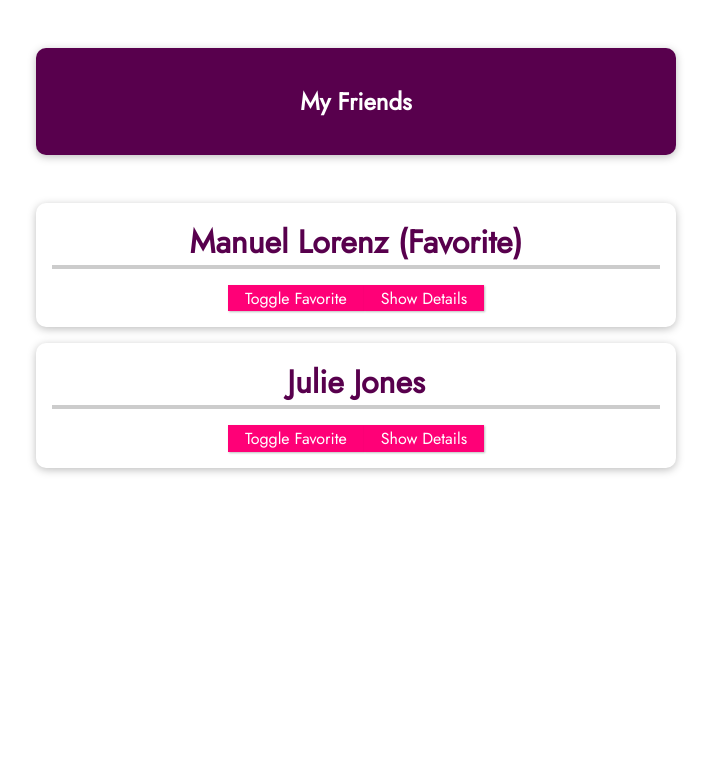
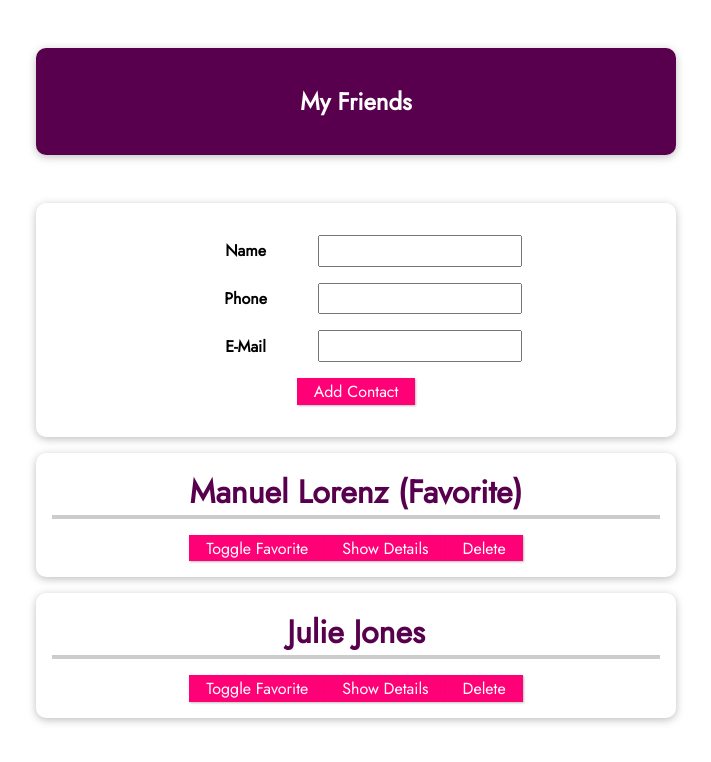
Before and after one commit to 0476a/VueStudy-20230817, a Vue app in the folder vue-cli-01-a-new-vue-project/: page / in a window 1280 px wide. Shown: the top 762 px of the page, without its empty margins (284-995 px from the left). Built offline with nearby package versions, Linux system fonts and the light colour scheme.

Commit message:
2023.09.04(데모 컴포넌트 추가 및 연결하기 더 많은 통신 추가하기 )

```diff
--- a/vue-cli-01-a-new-vue-project/src/App.vue
+++ b/vue-cli-01-a-new-vue-project/src/App.vue
@@ -3,6 +3,7 @@
     <header>
       <h1>My Friends</h1>
     </header>
+    <new-friend @add-contact="addContact"></new-friend>
     <ul>
       <friend-contact
         v-for="friend in friends"
@@ -13,15 +14,14 @@
         :email-address="friend.email"
         :is-favorite="friend.isFavorite"
         @toggle-favorite="toggleFavoriteStatus"
+        @delete="deleteContact"
       ></friend-contact>
     </ul>
   </section>
 </template>
 
 <script>
-import FriendContact from './components/FriendContact.vue';
 export default {
-  components: { FriendContact },
   data() {
     return {
       friends: [
@@ -48,8 +48,21 @@
         friend => friend.id === friendId
       );
       identifiedFriend.isFavorite = !identifiedFriend.isFavorite;
+    },
+    addContact(name, phone, email) {
+      const newFriendContact = {
+        id: new Date().toISOString(),
+        name: name,
+        phone: phone,
+        email: email,
+        isFavorite: false
+      };
+      this.friends.push(newFriendContact);
+    },
+    deleteContact(friendId) {
+      this.friends = this.friends.filter((friend) => friend.id !== friendId);
     }
-  }
+  },
 };
 </script>
 
@@ -86,7 +99,8 @@
   list-style: none;
 }
 
-#app li {
+#app li,
+#app form {
   box-shadow: 0 2px 8px rgba(0, 0, 0, 0.26);
   margin: 1rem auto;
   border-radius: 10px;
@@ -119,4 +133,21 @@
   border-color: #ec3169;
   box-shadow: 1px 1px 4px rgba(0, 0, 0, 0.26);
 }
+
+#app input {
+  font: inherit;
+  padding: 0.15rem;
+}
+
+#app label {
+  font-weight: bold;
+  margin-right: 1rem;
+  width: 7rem;
+  display: inline-block;
+}
+
+#app form div {
+  margin: 1rem 0;
+}
+
 </style>
--- a/vue-cli-01-a-new-vue-project/src/components/FriendContact.vue
+++ b/vue-cli-01-a-new-vue-project/src/components/FriendContact.vue
@@ -13,6 +13,7 @@
         {{ emailAddress }}
       </li>
     </ul>
+    <button type="submit" @click="$emit('delete', id)">Delete</button>
   </li>
 </template>
 
@@ -50,7 +51,7 @@
       // }
     },
   },
-  emits: ['toggle-favorite'],
+  emits: ['toggle-favorite', 'delete'],
   // emits: {
   //   'toggle-favorite': function(id) {
   //     if (id) {
@@ -72,7 +73,7 @@
     },
     toggleFavorite() {
       this.$emit('toggle-favorite', this.id);
-    },
+    }
   }
 };
 
--- /dev/null
+++ b/vue-cli-01-a-new-vue-project/src/components/NewFriend.vue
@@ -0,0 +1,42 @@
+<template>
+  <form @submit.prevent="submitData">
+    <div>
+      <label>Name</label>
+      <input type="text" v-model="enteredName" />
+    </div>
+    <div>
+      <label>Phone</label>
+      <input type="tel" v-model="enteredPhone" />
+    </div>
+    <div>
+      <label>E-Mail</label>
+      <input type="email" v-model="enteredEmail" />
+    </div>
+    <div>
+      <button type="submit">Add Contact</button>
+    </div>
+  </form>
+</template>
+
+<script>
+export default {
+  emits: ['add-contact'],
+  data() {
+    return {
+      enteredName: '',
+      enteredPhone: '',
+      enteredEmail: ''
+    };
+  },
+  methods: {
+    submitData() {
+      this.$emit(
+        'add-contact',
+        this.enteredName,
+        this.enteredPhone,
+        this.enteredEmail
+      );
+    }
+  }
+};
+</script>
--- a/vue-cli-01-a-new-vue-project/src/main.js
+++ b/vue-cli-01-a-new-vue-project/src/main.js
@@ -2,9 +2,11 @@
 
 import App from './App.vue';
 import FriendContact from './components/FriendContact.vue'
+import NewFriend from './components/NewFriend.vue';
 
 const app = createApp(App);
 
 app.component('friend-contact', FriendContact);
+app.component('new-friend', NewFriend);
 
 app.mount('#app')
```
